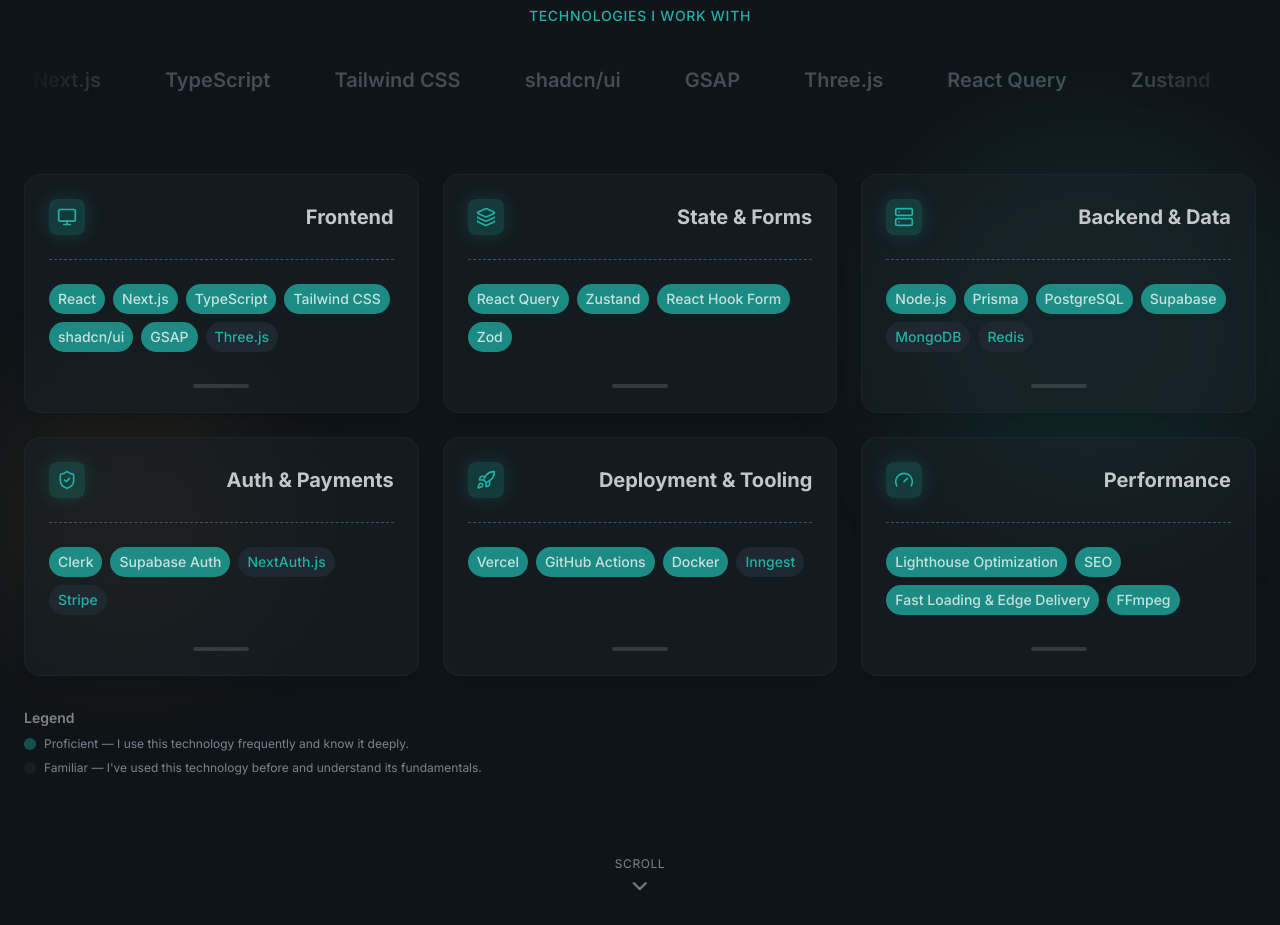
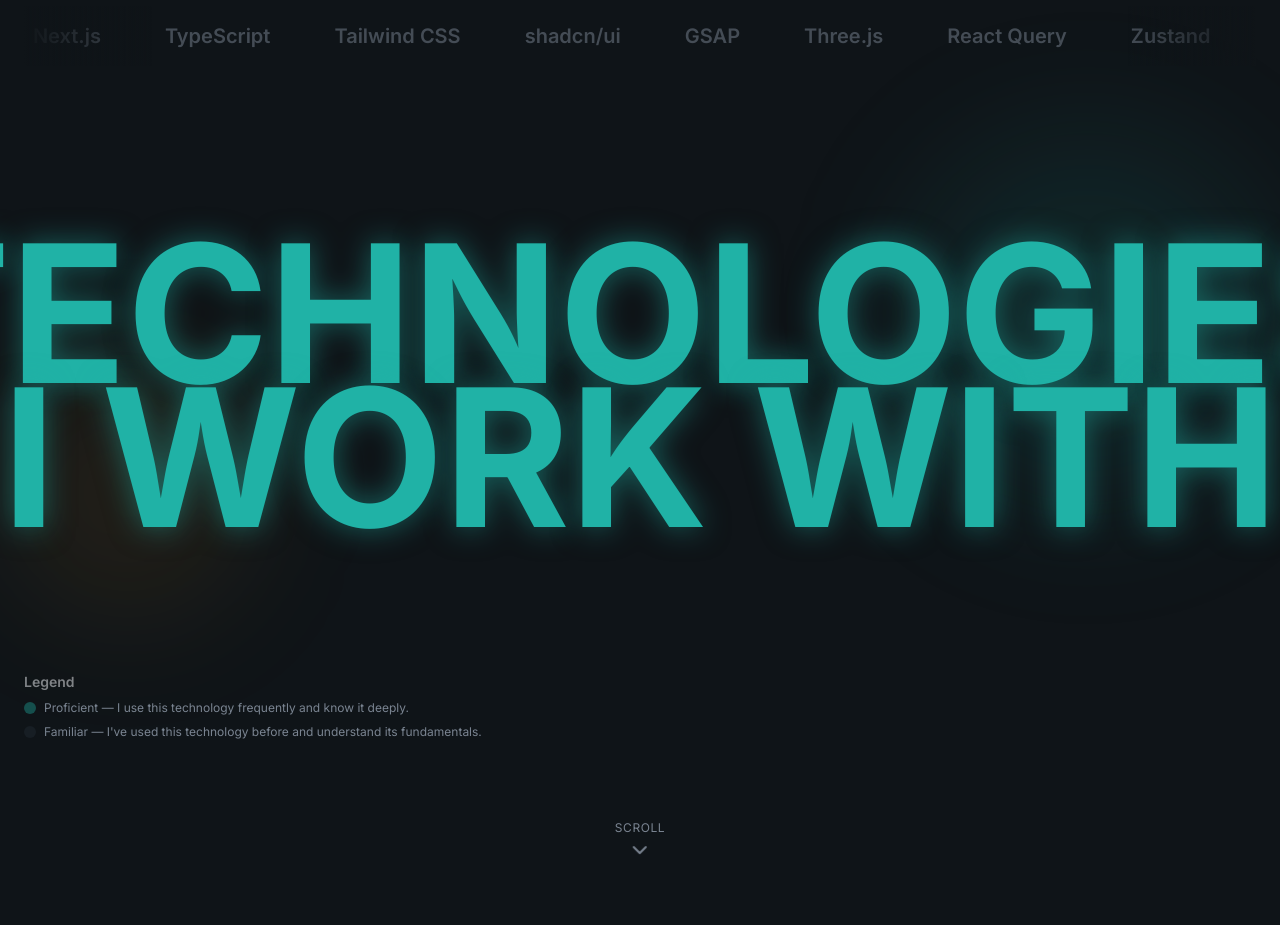
Before and after one commit to nihilno/portfolio, a Next.js app: page / in a window 1280 px wide. Shown: the part 1020-1945 px from the top of the page. Built offline with nearby package versions, Linux system fonts and the light colour scheme; a web font is replaced by a local one.

Commit message:
refactor: update techstack components for improved layout and animations

```diff
--- a/src/components/sections/techstack/techstack-legend.tsx
+++ b/src/components/sections/techstack/techstack-legend.tsx
@@ -1,7 +1,7 @@
 function TechstackLegend() {
   return (
     <div className="mt-8 flex flex-col">
-      <h3 className="text-foreground/50 mr-8 text-sm font-semibold">Legend</h3>
+      <h3 className="text-foreground/50 text-sm font-semibold">Legend</h3>
       <div className="mt-2 flex items-center gap-2">
         <div className="bg-primary/75 size-3 animate-pulse rounded-full" />
         <span className="text-muted-foreground text-xs">
--- a/src/components/sections/techstack/techstack-marquee.tsx
+++ b/src/components/sections/techstack/techstack-marquee.tsx
@@ -3,10 +3,6 @@
 function TechstackMarquee() {
   return (
     <>
-      <p className="text-secondary-foreground mb-6 text-center text-sm font-medium tracking-wider uppercase">
-        Technologies I work with
-      </p>
-
       <div className="relative overflow-hidden">
         <div className="from-background pointer-events-none absolute inset-y-0 left-0 z-10 w-32 bg-linear-to-r to-transparent" />
         <div className="from-background pointer-events-none absolute inset-y-0 right-0 z-10 w-32 bg-linear-to-l to-transparent" />
--- a/src/components/sections/techstack/techstack-technologies.tsx
+++ b/src/components/sections/techstack/techstack-technologies.tsx
@@ -1,17 +1,80 @@
+"use client";
+
 import { Badge } from "@/components/ui/badge";
 import { precisedSkills, proficientSkills } from "@/lib/constants";
+import { gsap } from "@/lib/gsap";
+import { useGSAP } from "@gsap/react";
+import { useRef } from "react";
 
 function TechstackTechnologies() {
+  const proficientSet = new Set(proficientSkills.map((s) => s.toLowerCase()));
+
+  const titleRef = useRef<HTMLHeadingElement | null>(null);
+  const gridRef = useRef<HTMLDivElement | null>(null);
+
+  useGSAP(() => {
+    const tl = gsap.timeline({
+      scrollTrigger: {
+        trigger: gridRef.current,
+        start: "top 80%",
+        end: "top center",
+        scrub: true,
+      },
+    });
+
+    if (!titleRef.current) return;
+
+    tl.to(
+      titleRef.current,
+      {
+        autoAlpha: 0.25,
+        ease: "power1.inOut",
+        fontSize: "156px",
+      },
+      0,
+    );
+
+    if (!gridRef.current) return;
+
+    const cards = Array.from(gridRef.current.children);
+    cards.forEach((card, index) => {
+      const side = index % 3 === 0 ? -80 : index % 3 === 1 ? 0 : 80;
+
+      tl.fromTo(
+        card,
+        { autoAlpha: 0, x: side, y: 24, scale: 0.9 },
+        {
+          autoAlpha: 1,
+          x: 0,
+          y: 0,
+          scale: 1,
+          ease: "power2.out",
+        },
+        0,
+      );
+    });
+  }, []);
+
   return (
-    <div className="mt-16 grid grid-cols-1 gap-6 sm:grid-cols-2 lg:grid-cols-3">
+    <div className="relative">
+      <h1
+        className="text-secondary-foreground glow-text absolute top-1/2 left-1/2 -z-10 mb-6 -translate-x-1/2 -translate-y-1/2 text-center text-[192px] leading-36 font-bold uppercase"
+        ref={titleRef}
+      >
+        Technologies I work with
+      </h1>
+      <div
+        className="relative z-10 mt-16 grid grid-cols-1 gap-6 sm:grid-cols-2 lg:grid-cols-3"
+        ref={gridRef}
+      >
         {precisedSkills.map(({ title, icon, items }) => (
           <div
             key={title}
-          className="glass group hover:border-primary flex flex-col rounded-2xl p-6 shadow-lg transition-all duration-700 ease-in-out hover:-translate-y-1.5"
+            className="glass group hover:border-primary flex flex-col rounded-2xl p-6 shadow-lg"
           >
             <div className="mb-8">
               <div className="border-muted-foreground/50 group-hover:border-muted-foreground/90 flex items-center justify-center gap-2 border-b border-dashed pb-6 text-center transition-colors duration-300">
-              <span className="bg-primary/20 text-primary glow-border mr-auto rounded-lg p-2">
+                <span className="bg-primary/20 text-primary glow-border group-hover:bg-primary/30 mr-auto rounded-lg p-2 transition-colors duration-700">
                   {icon}
                 </span>
                 <h3 className="text-foreground/80 group-hover:text-primary/75 line-clamp-1 text-lg font-bold transition-colors duration-300 sm:text-xl">
@@ -20,10 +83,7 @@
               </div>
               <div className="relative mt-6 flex flex-wrap items-center gap-2">
                 {items.map((item) => {
-                const proficient = new Set(
-                  proficientSkills.map((s) => s.toLowerCase()),
-                );
-                const isProficient = proficient.has(item.toLowerCase());
+                  const isProficient = proficientSet.has(item.toLowerCase());
 
                   return (
                     <Badge
@@ -41,6 +101,7 @@
           </div>
         ))}
       </div>
+    </div>
   );
 }
 
--- a/src/lib/constants.tsx
+++ b/src/lib/constants.tsx
@@ -91,7 +91,7 @@
   "Edge Delivery",
 ];
 
-const precisedSkillsClasses = "size-5 ";
+const precisedSkillsClasses = "size-5 md:size-6";
 
 export const proficientSkills = [
   "React",
```
Also changed, not shown: 1 other file (tests, documents, lock files or other folders). Lines whose indentation alone changed are shown as unchanged.
